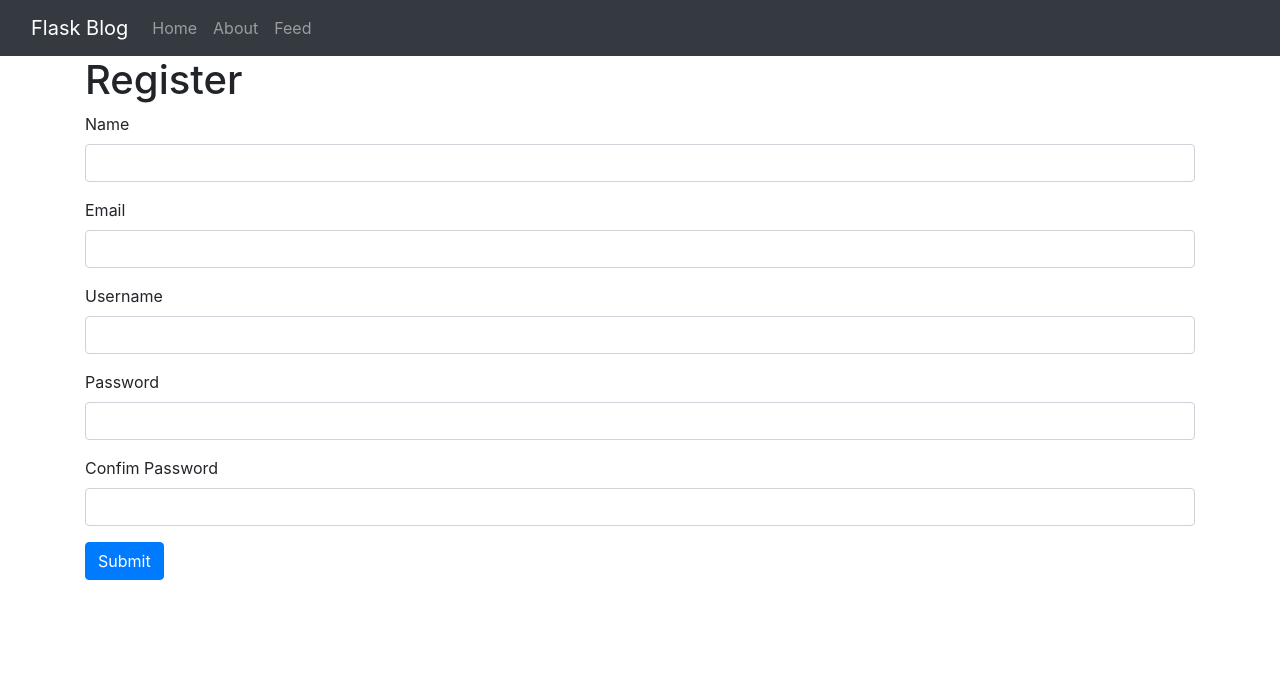
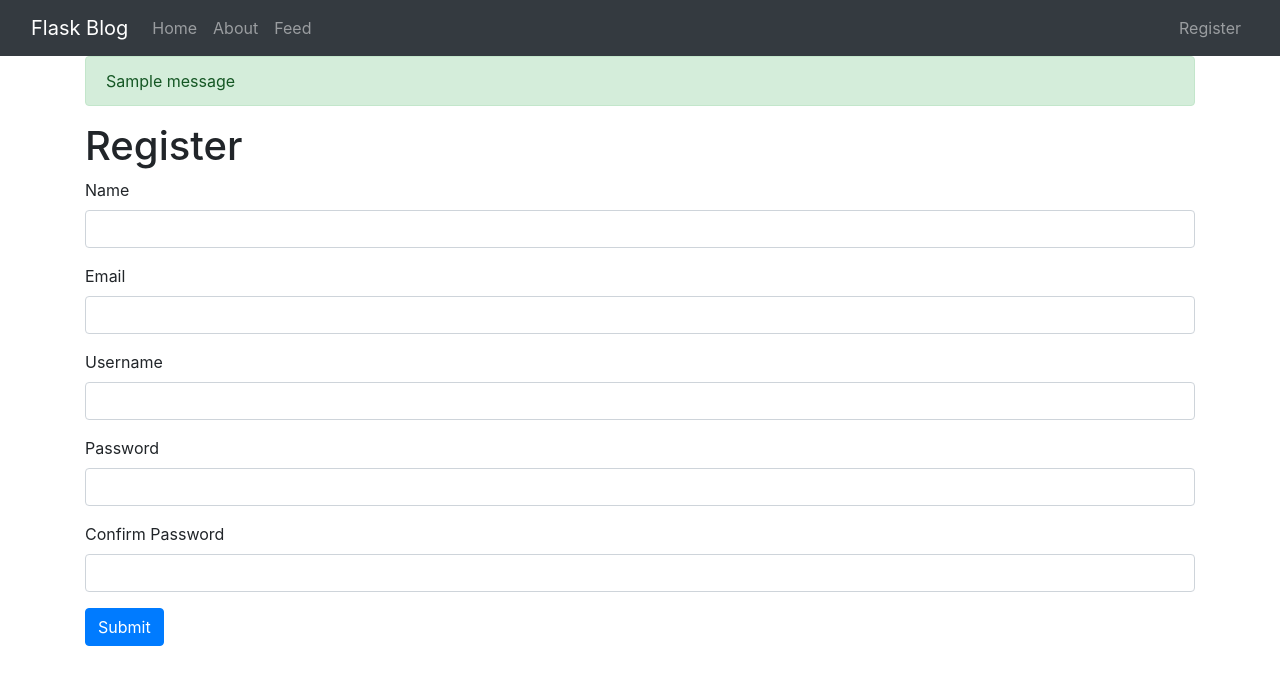
Before and after one commit to savindug/Blog-app, a Flask app: page /register in a window 1280 px wide. Shown: the top 685 px of the page. Run offline with Flask 2, Linux system fonts and the light colour scheme; one stand-in notice (Sample message) is shown; some libraries are stand-ins or nearby versions.

Commit message:
Added register function
configure virtualenv and connect mysql DB

```diff
--- a/app.py
+++ b/app.py
@@ -5,6 +5,17 @@ from wtforms import Form, StringField, TextAreaField, PasswordField, validators
 from passlib.hash import sha256_crypt
 
 app = Flask(__name__)
+
+# Config Mysql
+app.config['MYSQL_HOST'] = 'localhost'
+app.config['MYSQL_USER'] = 'root'
+app.config['MYSQL_PASSWORD'] = ''
+app.config['MYSQL_DB'] = 'flask_blog'
+app.config['MYSQL_CURSORCLASS'] = 'DictCursor'
+
+# Initialize MYSQL
+
+mysql = MySQL(app);
 
 Posts = Feed()
 
@@ -40,16 +51,38 @@ class RegisterForm (Form):
         validators.data_required(),
         validators.EqualTo('confirm', message='Password do not match')
     ])
-    confirm = PasswordField('Confim Password')
+    confirm = PasswordField('Confirm Password')
 
 
 @app.route('/register', methods=['GET', 'POST'])
 def register():
     form = RegisterForm(request.form)
     if request.method == 'POST' and form.validate():
-        return render_template('register.html', form=form)
+        name = form.name.data
+        email = form.email.data
+        username = form.username.data
+        password = sha256_crypt.encrypt(str(form.password.data))
+
+        # Create cursor
+        cur = mysql.connection.cursor()
+
+        # Execute query
+        cur.execute("INSERT INTO users(name, email, username, password) VALUES(%s, %s, %s, %s)",
+                    (name, email, username, password))
+
+        # Commit to DB
+        mysql.connection.commit()
+
+        # Close connection
+        cur.close()
+
+        flash('You have Successfully Registered to the Flask Blog', 'success')
+
+        redirect(url_for('index'))
+
     return render_template('register.html', form=form)
 
 
 if __name__ == '__main__':
+    app.secret_key = '123'
     app.run(debug=True)
--- /dev/null
+++ b/templates/inc/_msgs.html
@@ -0,0 +1,7 @@
+{% with messages = get_flashed_messages(with_categories=true) %}
+  {% if messages %}
+    {% for category, message in messages %}
+      <div class="alert alert-{{ category }}">{{ message }}</div>
+    {% endfor %}
+  {% endif %}
+{% endwith %}
--- a/templates/inc/_navbar.html
+++ b/templates/inc/_navbar.html
@@ -6,6 +6,7 @@
       </button>
 
       <div class="collapse navbar-collapse" id="navbarsExampleDefault">
+
         <ul class="navbar-nav me-auto mb-2 mb-md-0">
           <li class="nav-item">
             <a class="nav-link" aria-current="page" href="/">Home</a>
@@ -17,6 +18,13 @@
             <a class="nav-link" href="/feed">Feed</a>
           </li>
         </ul>
+
+        <ul class="navbar-nav ml-auto">
+          <li class="nav-item">
+            <a class="nav-link" aria-current="page" href="/register">Register</a>
+          </li>
+        </ul>
+
       </div>
 
     </div>
--- a/templates/layout.html
+++ b/templates/layout.html
@@ -9,6 +9,7 @@
 <body>
     {% include 'inc/_navbar.html' %}
     <div class="container">
+        {% include 'inc/_msgs.html' %}
         {% block body %}
         {% endblock %}
     </div>
--- a/templates/register.html
+++ b/templates/register.html
@@ -1,11 +1,9 @@
 {% extends 'layout.html' %}
 
 {% block body %}
-
   <h1>Register</h1>
-
-    {% from 'inc/_formhelpers.html' import render_field %}
-    <form action="POST">
+  {% from "inc/_formhelpers.html" import render_field %}
+  <form method="POST" action="">
     <div class="form-group">
       {{render_field(form.name, class_="form-control")}}
     </div>
@@ -23,7 +21,4 @@
     </div>
     <p><input type="submit" class="btn btn-primary" value="Submit"></p>
   </form>
-
-
-
 {% endblock %}
```
Lines whose indentation alone changed are shown as unchanged.
